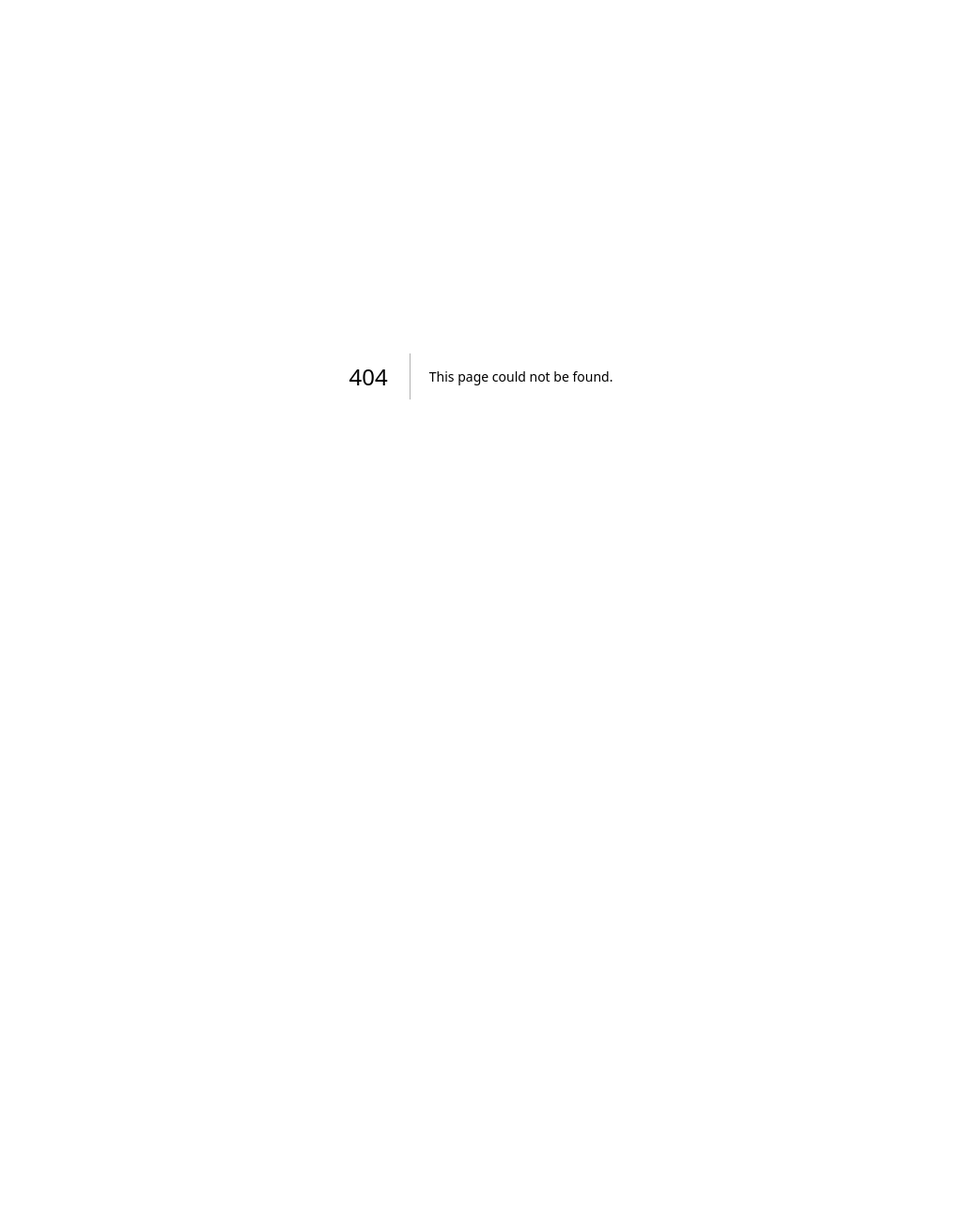
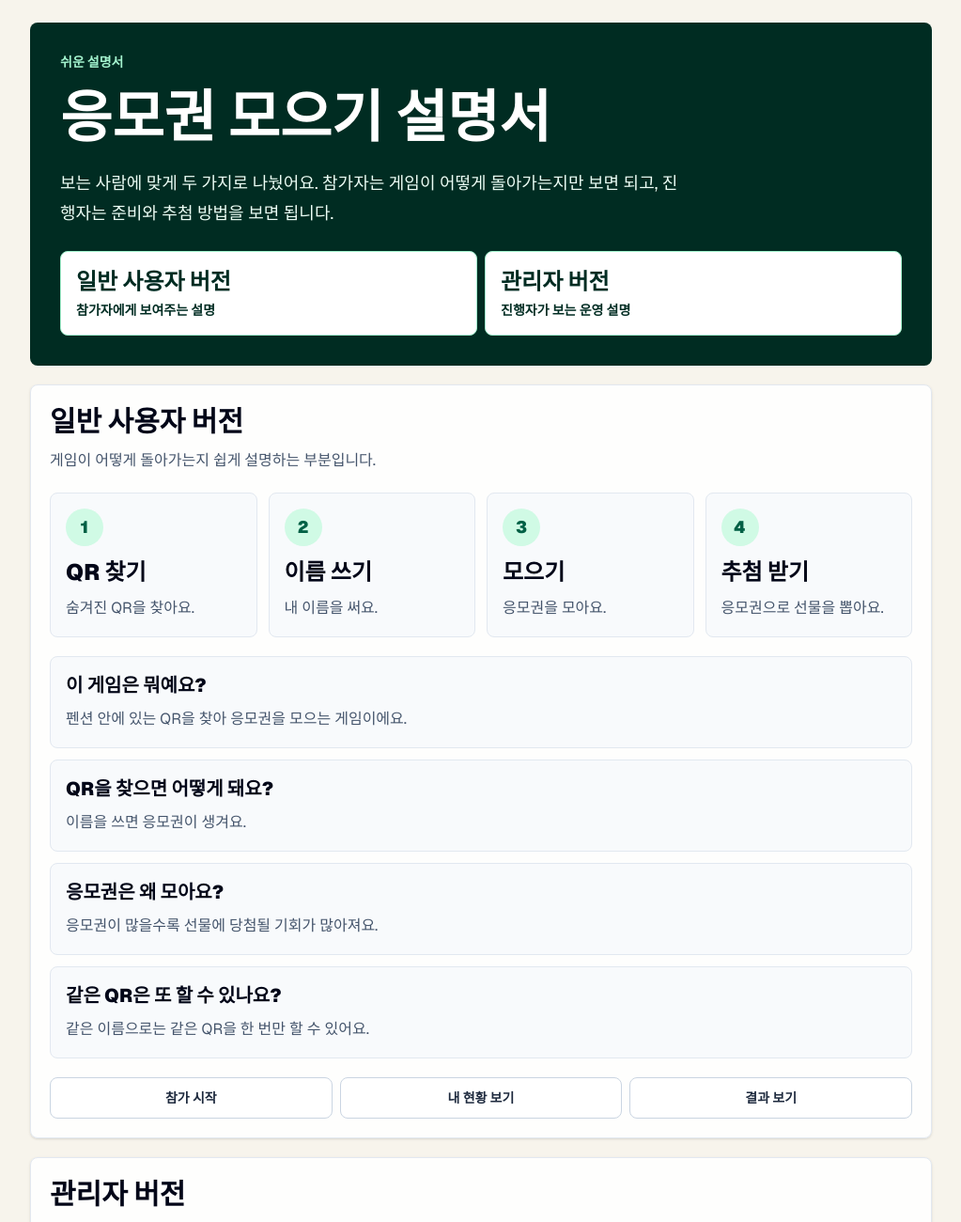
Before and after one commit to lhj88/pension-quest, a Next.js app: page /help in a window 1280 px wide. Before the commit this address had no page. Shown: the top 1300 px of the page at 94% size, without its empty margins (128-1151 px from the left). Before the commit the page ends 800 px from the top, so only its background shows below. Built offline with nearby package versions, Linux system fonts and the light colour scheme.

Commit message:
docs: add simple help guide

```diff
--- /dev/null
+++ b/app/help/page.tsx
@@ -0,0 +1,199 @@
+import type { Metadata } from "next";
+
+import { Card, PageShell, SecondaryLink } from "@/components/ui";
+
+export const metadata: Metadata = {
+  title: "사용 설명서 | Pension Quest",
+  description: "Pension Quest 쉬운 사용 설명서",
+};
+
+export default function HelpPage() {
+  return (
+    <PageShell>
+      <div className="grid gap-5 pb-10">
+        <header className="rounded-[8px] bg-emerald-950 p-6 text-white sm:p-8">
+          <p className="text-sm font-black text-emerald-200">쉬운 설명서</p>
+          <h1 className="mt-3 text-4xl font-black leading-tight sm:text-6xl">
+            응모권 모으기 설명서
+          </h1>
+          <p className="mt-4 max-w-2xl text-lg leading-8 text-emerald-50">
+            보는 사람에 맞게 두 가지로 나눴어요. 참가자는 게임이 어떻게
+            돌아가는지만 보면 되고, 진행자는 준비와 추첨 방법을 보면 됩니다.
+          </p>
+          <div className="mt-6 grid gap-2 sm:grid-cols-2">
+            <a
+              className="rounded-[8px] border border-emerald-200 bg-white p-4 text-emerald-950 transition hover:bg-emerald-50"
+              href="#players"
+            >
+              <p className="text-2xl font-black">일반 사용자 버전</p>
+              <p className="mt-1 text-sm font-bold">
+                참가자에게 보여주는 설명
+              </p>
+            </a>
+            <a
+              className="rounded-[8px] border border-emerald-200 bg-white p-4 text-emerald-950 transition hover:bg-emerald-50"
+              href="#admins"
+            >
+              <p className="text-2xl font-black">관리자 버전</p>
+              <p className="mt-1 text-sm font-bold">
+                진행자가 보는 운영 설명
+              </p>
+            </a>
+          </div>
+        </header>
+
+        <section id="players">
+          <Card className="grid gap-5">
+            <SectionTitle
+              title="일반 사용자 버전"
+              text="게임이 어떻게 돌아가는지 쉽게 설명하는 부분입니다."
+            />
+            <section className="grid gap-3 sm:grid-cols-4">
+              <BigStep number="1" title="QR 찾기" text="숨겨진 QR을 찾아요." />
+              <BigStep number="2" title="이름 쓰기" text="내 이름을 써요." />
+              <BigStep number="3" title="모으기" text="응모권을 모아요." />
+              <BigStep number="4" title="추첨 받기" text="응모권으로 선물을 뽑아요." />
+            </section>
+            <div className="grid gap-3">
+              <SimpleRule
+                title="이 게임은 뭐예요?"
+                text="펜션 안에 있는 QR을 찾아 응모권을 모으는 게임이에요."
+              />
+              <SimpleRule
+                title="QR을 찾으면 어떻게 돼요?"
+                text="이름을 쓰면 응모권이 생겨요."
+              />
+              <SimpleRule
+                title="응모권은 왜 모아요?"
+                text="응모권이 많을수록 선물에 당첨될 기회가 많아져요."
+              />
+              <SimpleRule
+                title="같은 QR은 또 할 수 있나요?"
+                text="같은 이름으로는 같은 QR을 한 번만 할 수 있어요."
+              />
+            </div>
+            <div className="grid gap-2 sm:grid-cols-3">
+              <SecondaryLink href="/">참가 시작</SecondaryLink>
+              <SecondaryLink href="/me">내 현황 보기</SecondaryLink>
+              <SecondaryLink href="/results">결과 보기</SecondaryLink>
+            </div>
+          </Card>
+        </section>
+
+        <section id="admins">
+          <Card className="grid gap-5">
+            <SectionTitle
+              title="관리자 버전"
+              text="행사를 준비하고 진행하는 사람이 보는 부분입니다."
+            />
+            <div className="grid gap-3 sm:grid-cols-3">
+              <MiniCard title="시작 전" text="QR 출력, 상품 입력, 진행중 상태 확인" />
+              <MiniCard title="진행 중" text="참가자가 QR을 찾고 이름을 입력" />
+              <MiniCard title="마지막" text="게임 잠금, 추첨 실행, 결과 공개" />
+            </div>
+            <div className="grid gap-3">
+              <SimpleRule
+                title="1. QR을 준비해요"
+                text="관리자 화면에서 QR 카드를 출력하고 펜션 곳곳에 숨겨요."
+              />
+              <SimpleRule
+                title="2. 상품을 준비해요"
+                text="상품 이름, 개수, 공개 순서를 정해요."
+              />
+              <SimpleRule
+                title="3. 참가를 시작해요"
+                text="설정에서 게임 상태를 진행중으로 둬요."
+              />
+              <SimpleRule
+                title="4. 끝나면 추첨해요"
+                text="추첨 화면에서 버튼을 누르고 결과 화면을 큰 화면에 띄워요."
+              />
+            </div>
+            <div className="grid gap-2 sm:grid-cols-4">
+              <SecondaryLink href="/admin">관리자</SecondaryLink>
+              <SecondaryLink href="/admin/qr">QR 출력</SecondaryLink>
+              <SecondaryLink href="/admin/prizes">상품</SecondaryLink>
+              <SecondaryLink href="/admin/draw">추첨</SecondaryLink>
+            </div>
+          </Card>
+        </section>
+
+        <Card className="grid gap-4">
+          <SectionTitle title="헷갈릴 때" text="현장에서 자주 나오는 질문입니다." />
+          <Question
+            question="이미 했다고 나와요."
+            answer="그 QR은 같은 이름으로 한 번만 할 수 있어요."
+          />
+          <Question
+            question="이름을 잘못 썼어요."
+            answer="다음 QR부터 맞는 이름을 쓰면 돼요. 필요하면 진행자에게 말해요."
+          />
+          <Question
+            question="QR이 안 열려요."
+            answer="진행자에게 QR 카드를 확인해 달라고 해요."
+          />
+        </Card>
+      </div>
+    </PageShell>
+  );
+}
+
+function BigStep({
+  number,
+  title,
+  text,
+}: {
+  number: string;
+  title: string;
+  text: string;
+}) {
+  return (
+    <section className="rounded-[8px] border border-slate-200 bg-slate-50 p-4">
+      <p className="flex size-10 items-center justify-center rounded-full bg-emerald-100 text-lg font-black text-emerald-800">
+        {number}
+      </p>
+      <h2 className="mt-3 text-2xl font-black text-slate-950">{title}</h2>
+      <p className="mt-2 text-base leading-7 text-slate-600">{text}</p>
+    </section>
+  );
+}
+
+function SectionTitle({ title, text }: { title: string; text?: string }) {
+  return (
+    <div>
+      <h2 className="text-3xl font-black leading-tight text-slate-950">
+        {title}
+      </h2>
+      {text ? (
+        <p className="mt-2 text-base leading-7 text-slate-600">{text}</p>
+      ) : null}
+    </div>
+  );
+}
+
+function SimpleRule({ title, text }: { title: string; text: string }) {
+  return (
+    <section className="rounded-[8px] border border-slate-200 bg-slate-50 p-4">
+      <h3 className="text-xl font-black text-slate-950">{title}</h3>
+      <p className="mt-2 text-base leading-7 text-slate-600">{text}</p>
+    </section>
+  );
+}
+
+function MiniCard({ title, text }: { title: string; text: string }) {
+  return (
+    <section className="rounded-[8px] border border-emerald-200 bg-emerald-50 p-4">
+      <h3 className="text-lg font-black text-emerald-950">{title}</h3>
+      <p className="mt-2 text-sm leading-6 text-emerald-900">{text}</p>
+    </section>
+  );
+}
+
+function Question({ question, answer }: { question: string; answer: string }) {
+  return (
+    <section className="rounded-[8px] border border-slate-200 bg-white p-4">
+      <h3 className="font-black text-slate-950">{question}</h3>
+      <p className="mt-2 text-sm leading-6 text-slate-600">{answer}</p>
+    </section>
+  );
+}
```
